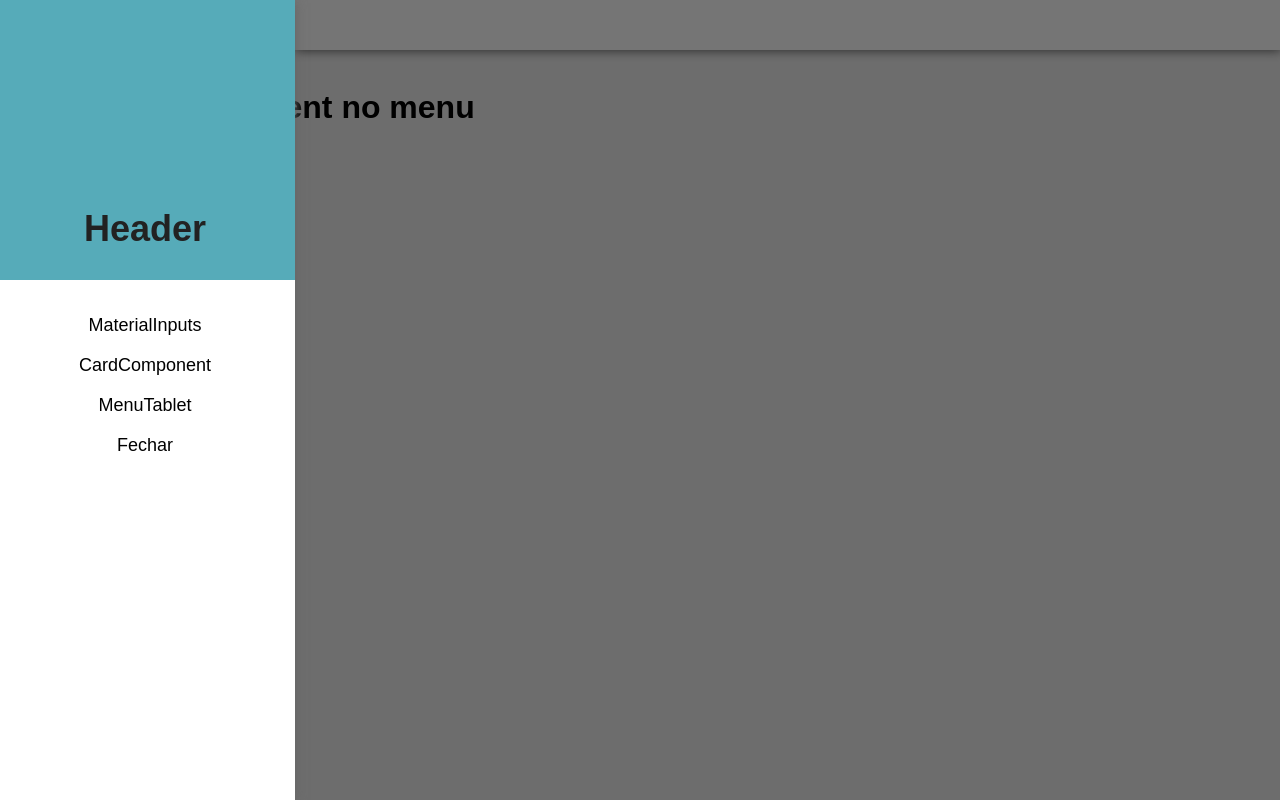
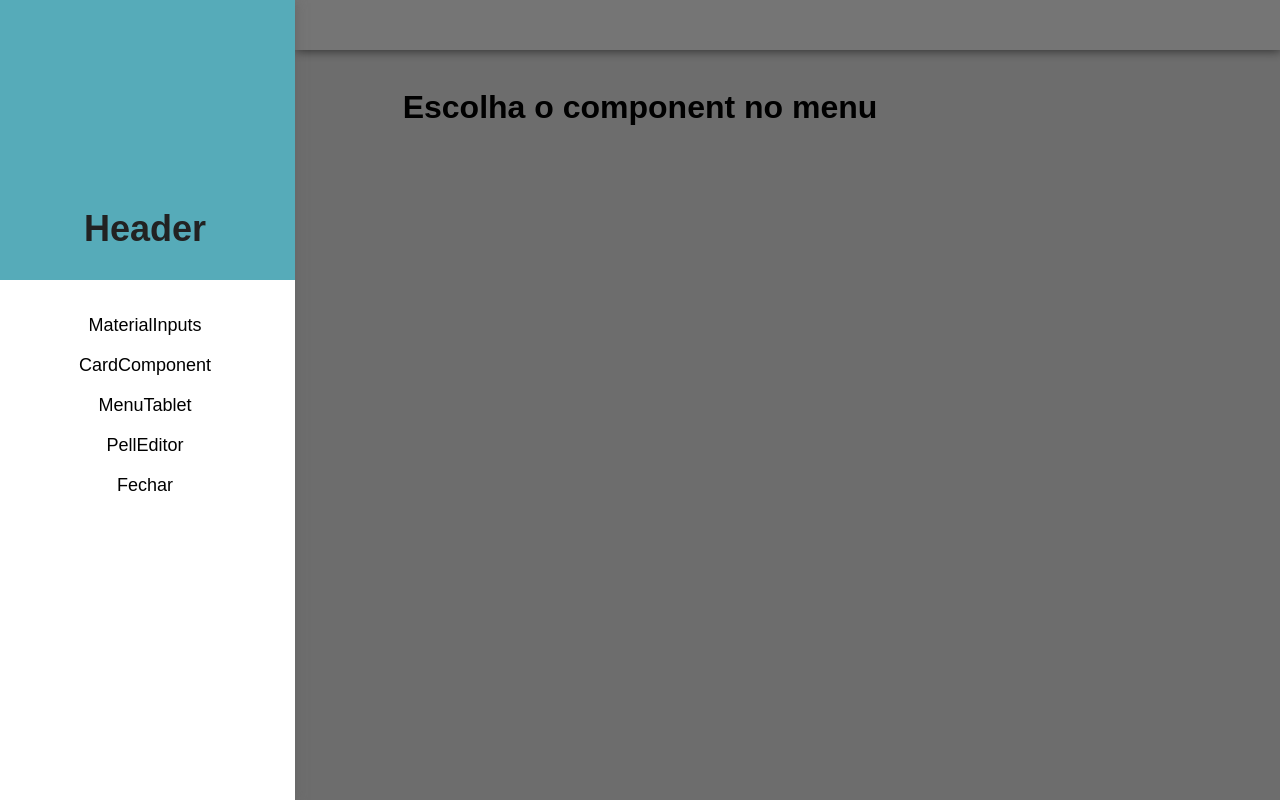
Before and after one commit to ramonmoraes/react-web-components, a React (Create React App) app: page / in a window 1280 px wide. Built offline with nearby package versions, Linux system fonts and the light colour scheme.

Commit message:
adjust card

```diff
--- a/src/App.js
+++ b/src/App.js
@@ -3,7 +3,7 @@ import { BrowserRouter, Route, Link } from "react-router-dom";
 
 import MenuMobile from "./components/MenuMobile";
 import MenuTablet from "./components/MenuTablet";
-import LoadingWrapper from "./components/LoadingWrapper";
+import PellEditor from "./components/PellEditor";
 import MaterialInputLogin from "./components/MaterialInputLogin";
 import CardComponent from "./components/Card";
 
@@ -14,9 +14,11 @@ class App extends Component {
     const pushElements = {
       margin: 20 + "px"
     };
+
     const defaultComponent = ()=> (
       <h1> Escolha o component no menu </h1>
-    )
+    );
+
     return (
       <BrowserRouter>
         <div className="example-playground">
@@ -24,14 +26,18 @@ class App extends Component {
             <Link to="/MaterialInputs"> MaterialInputs </Link>
             <Link to="/CardComponent"> CardComponent </Link>
             <Link to="/MenuTablet"> MenuTablet </Link>
+            <Link to="/PellEditor"> PellEditor </Link>
           </MenuMobile>
 
           <span style={pushElements} />
 
-          <Route exact path="/" component={defaultComponent} />
-          <Route path="/MaterialInputs" component={MaterialInputs} />
-          <Route path="/CardComponent" component={CardComponentExample} />
-          <Route path="/MenuTablet" component={MenuTabletExample} />
+          <div className="centered">
+            <Route exact path="/" component={defaultComponent} />
+            <Route path="/MaterialInputs" component={MaterialInputs} />
+            <Route path="/CardComponent" component={CardComponentExample} />
+            <Route path="/MenuTablet" component={MenuTabletExample} />
+            <Route path="/PellEditor" component={PellEditorExample} />
+          </div>
         </div>
       </BrowserRouter>
     );
@@ -97,3 +103,7 @@ const MenuTabletExample = () => (
     <button> A </button>
   </MenuTablet>
 );
+
+const PellEditorExample = ()=> (
+  <PellEditor />
+)
--- a/src/components/Card/index.js
+++ b/src/components/Card/index.js
@@ -12,6 +12,17 @@ class OverlayWrapper extends Component {
       isOpen: !this.state.isOpen
     });
   };
+
+  renderReadMore = () => {
+    let readMoreClass="CardComponent-readmore";
+    if (!this.state.isOpen) readMoreClass += " CardComponent-readmore--visible";
+
+    return (
+      <div className={readMoreClass}onClick={this.handleClick}>
+        Leia mais!
+      </div>
+    );
+  }
 
   render() {
     let descriptionClass = "CardComponent-description";
@@ -33,7 +44,7 @@ class OverlayWrapper extends Component {
           <div className={descriptionClass}>
             <p className="CardComponent-text"> {this.props.text} </p>
           </div>
-
+          {this.renderReadMore()}
           <div className="CardComponent-actions">
             <button className="CardComponent-button"> + </button>
           </div>
--- a/src/components/Card/style.css
+++ b/src/components/Card/style.css
@@ -20,9 +20,16 @@
   .CardComponent-subtitle {
     margin: 0 0 0 16px;
     color: rgba(0, 0, 0, 0.42); }
+  .CardComponent-readmore {
+    margin: 0 0 0 16px;
+    color: rgba(0, 0, 0, 0.42);
+    opacity: 0;
+    transition: 0.05s; }
+    .CardComponent-readmore--visible {
+      opacity: 1; }
   .CardComponent-description {
     padding: 16px;
-    max-height: 150px;
+    max-height: 75px;
     overflow: hidden;
     transition: 0.4s ease; }
     .CardComponent-description--toggled {
--- a/src/components/PellEditor/index.js
+++ b/src/components/PellEditor/index.js
@@ -9,3 +9,5 @@ class PellEditor extends Component {
         )
     }
 }
+
+export default PellEditor;
--- a/src/index.css
+++ b/src/index.css
@@ -18,3 +18,9 @@ body {
   max-width: 80vw;
   margin: auto;
   background-color: white; }
+
+.centered {
+  width: 100%;
+  display: flex;
+  justify-content: center;
+  align-items: center; }
--- a/src/index.scss
+++ b/src/index.scss
@@ -23,3 +23,10 @@ body {
   margin: auto;
   background-color: white;
 }
+
+.centered {
+  width: 100%;
+  display: flex;
+  justify-content: center;
+  align-items: center;
+}
```
Also changed, not shown: src/components/Card/style.scss (+12 -1 lines).
